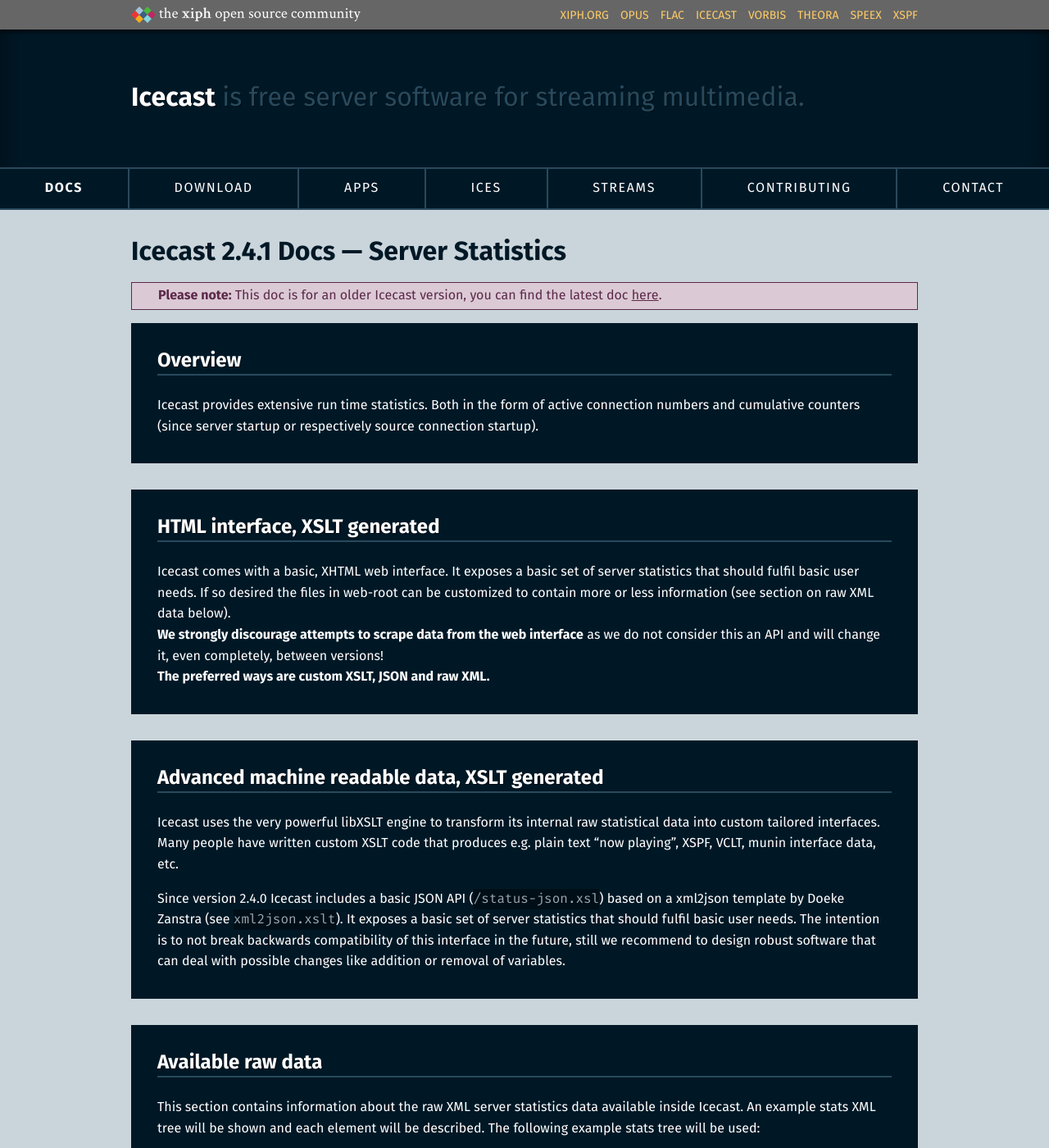
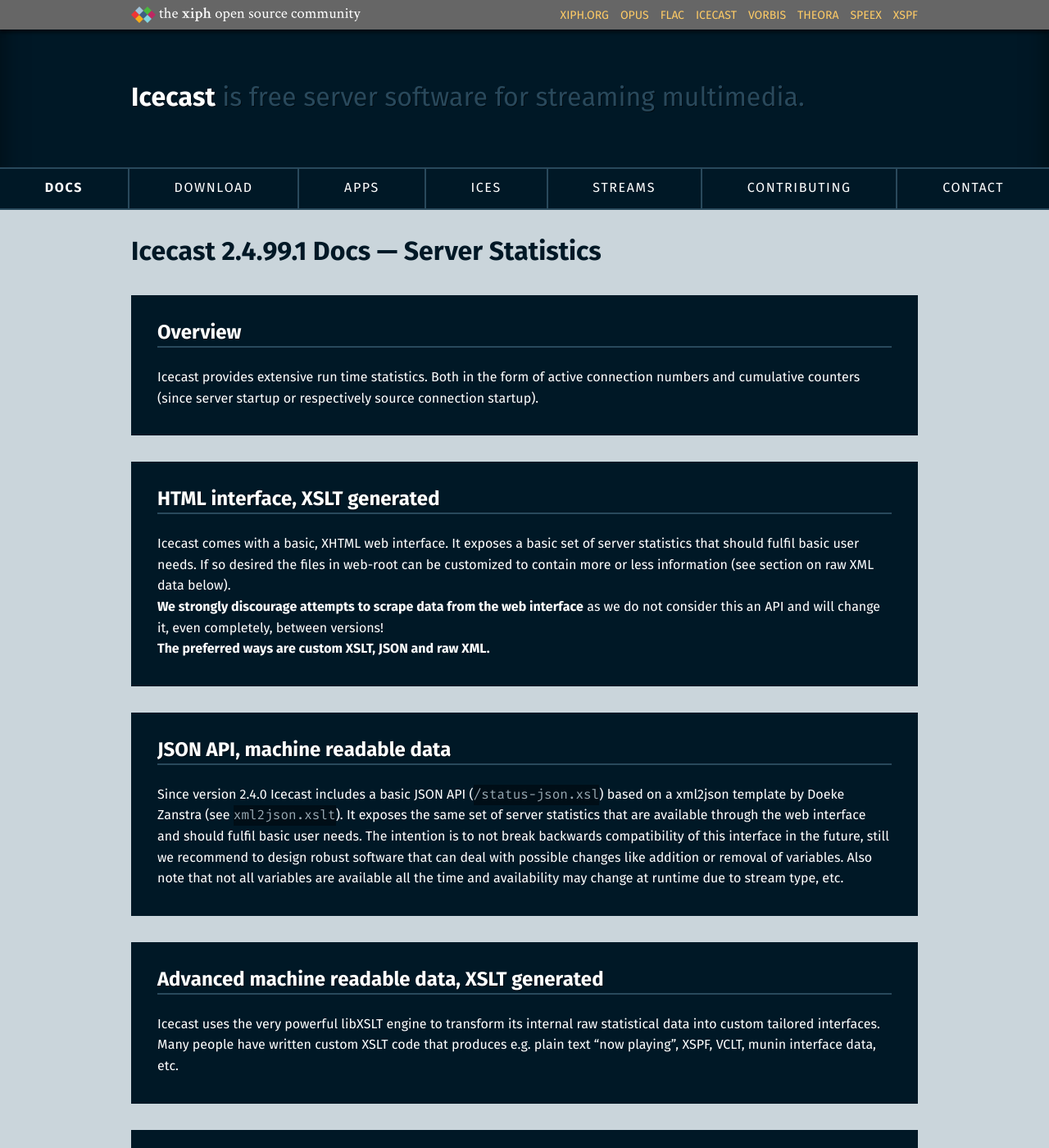
Before and after one commit to barionleg/Xipho, a Jekyll site: the page built from docs/icecast-trunk/server-stats.md, in a window 1280 px wide and 1400 px high. Shown: the whole window at 82% size. Built offline with Jekyll 4.4.1, drawn with Linux system fonts in a browser that asks for light colours; some of the changed text lies outside the part shown.

Commit message:
Basic documentation update, mostly FIXME sprinkles

```diff
--- a/docs/icecast-trunk/server-stats.md
+++ b/docs/icecast-trunk/server-stats.md
@@ -1,6 +1,6 @@
 ---
 title: Server Statistics
-version: 2.4.1
+version: 2.4.99.1
 ---
 
 {::options auto_ids="true" /}
@@ -24,18 +24,25 @@ API and will change it, even completely, between versions!
 __The preferred ways are custom XSLT, JSON and raw XML.__
 </div>
 
+
+<!-- FIXME -->
+<div class="article" markdown="1">
+# JSON API, machine readable data
+{:#json}
+
+Since version 2.4.0 Icecast includes a basic JSON API (`/status-json.xsl`) based on a xml2json template by Doeke Zanstra
+(see `xml2json.xslt`). It exposes the same set of server statistics that are available through the web interface and
+should fulfil basic user needs. The intention is to not break backwards compatibility of this interface in the future,
+still we recommend to design robust software that can deal with possible changes like addition or removal of variables.
+Also note that not all variables are available all the time and availability may change at runtime due to stream type, etc.
+</div>
+
 <div class="article" markdown="1">
 # Advanced machine readable data, XSLT generated
 {:#xslt_advanced}
 
 Icecast uses the very powerful libXSLT engine to transform its internal raw statistical data into custom tailored interfaces.
 Many people have written custom XSLT code that produces e.g. plain text “now playing”, XSPF, VCLT, munin interface data, etc.
-
-Since version 2.4.0 Icecast includes a basic JSON API (`/status-json.xsl`) based on a xml2json template by Doeke Zanstra
-(see `xml2json.xslt`). It exposes a basic set of server statistics that should fulfil basic user needs. The intention is
-to not break backwards compatibility of this interface in the future, still we recommend to design robust software that
-can deal with possible changes like addition or removal of variables.
-
 </div>
 
 <div class="article" markdown="1">
@@ -45,6 +52,7 @@ can deal with possible changes like addition or removal of variables.
 This section contains information about the raw XML server statistics data available inside Icecast. An example
 stats XML tree will be shown and each element will be described. The following example stats tree will be used:
 
+<!-- FIXME -->
 {% highlight xml %}
 <icestats>
 	<admin>icemaster@localhost</admin>
```
Also changed, not shown: other parts of docs/icecast-trunk/server-stats.md (+1 -1 lines), docs/icecast-trunk/auth.md (+6 -1 lines), docs/icecast-trunk/changes.md (+10 -1 lines), docs/icecast-trunk/config-file.md (+20 -6 lines), docs/icecast-trunk/index.md (+1 -1 lines), docs/icecast-trunk/win32.md (+6 -3 lines).
